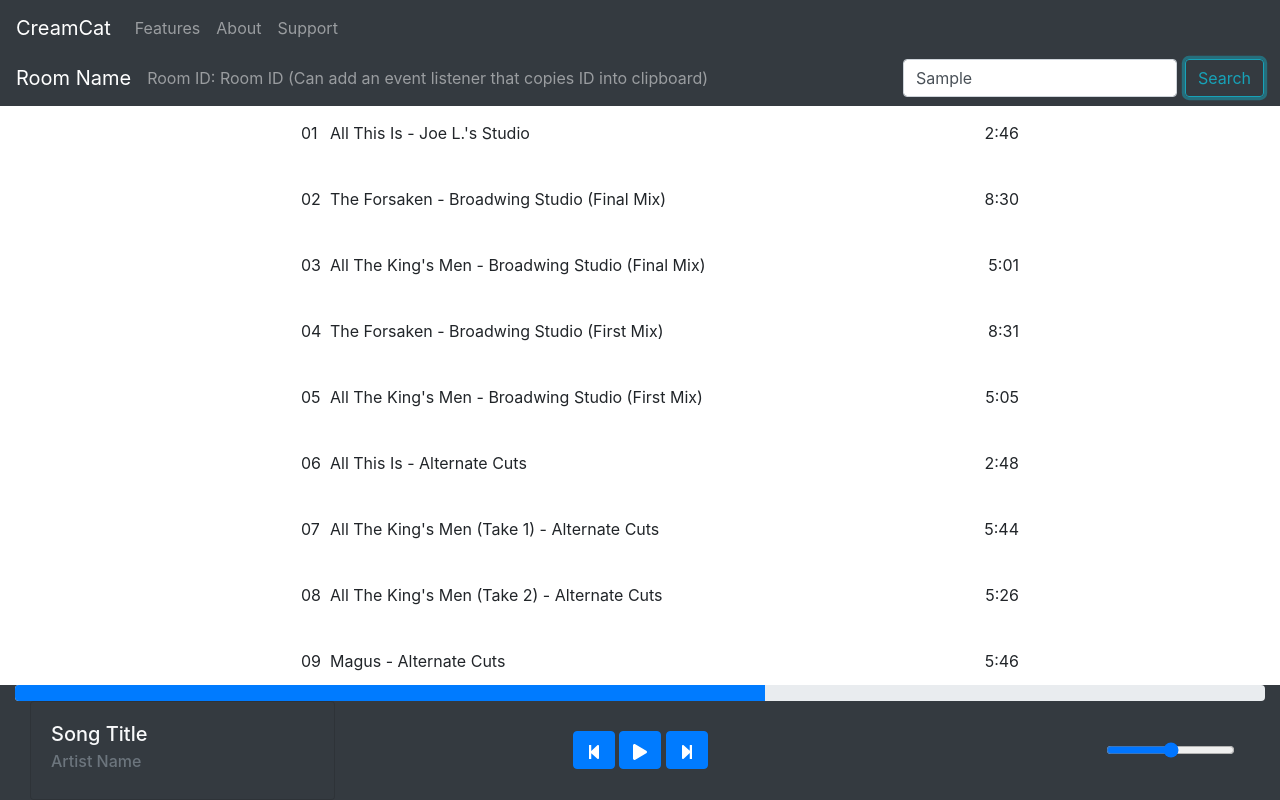
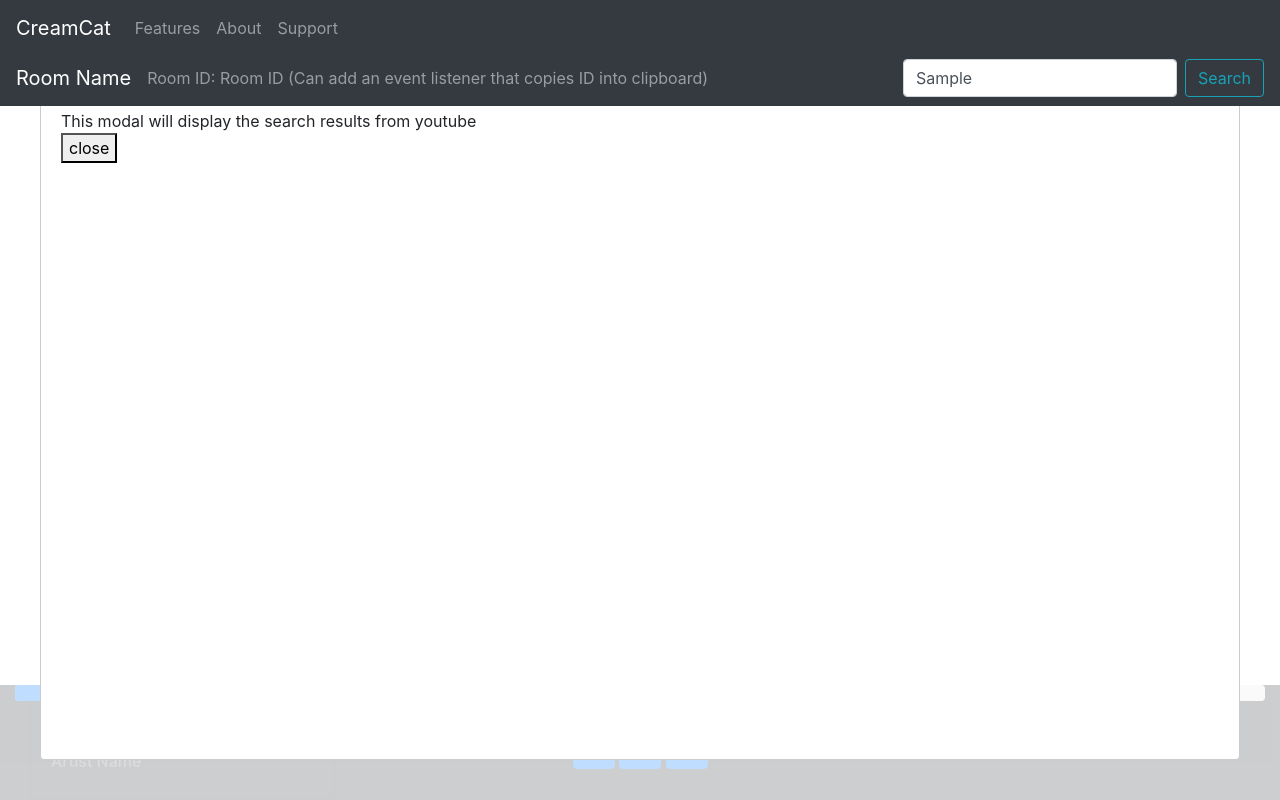
Before and after one commit to arangace/CreamCat, a React (Create React App) app in the folder frontend/: page /Room in a window 1280 px wide. Both pictures are taken after typing "Sample" into the empty fields and a click on the button "Search". Shown: the top 800 px of the page. Built offline with nearby package versions, Linux system fonts and the light colour scheme.

Commit message:
<feat>: search bar opens a modal window with no content

```diff
--- a/frontend/package.json
+++ b/frontend/package.json
@@ -15,6 +15,7 @@
     "react-bootstrap": "^1.5.2",
     "react-dom": "^17.0.1",
     "react-icons": "^4.2.0",
+    "react-modal": "^3.13.1",
     "react-router-dom": "^5.2.0",
     "react-scripts": "4.0.1",
     "web-vitals": "^0.2.4"
--- a/frontend/src/components/MusicPlayer/Header.js
+++ b/frontend/src/components/MusicPlayer/Header.js
@@ -1,4 +1,5 @@
 import { Navbar, Form, FormControl, Button } from "react-bootstrap";
+import SearchBar from "../SearchBar";
 import styles from "./Header.module.css";
 
 export default function Header() {
@@ -6,9 +7,9 @@ export default function Header() {
     const roomName = "Room Name";
     const roomID = "Room ID (Can add an event listener that copies ID into clipboard)";
 
-    const handleSearch = () => {
+    {/*const handleSearch = () => {
         // add search song functionality here
-    }
+    } */}
 
     return (
         <>
@@ -19,14 +20,15 @@ export default function Header() {
                     <Navbar.Collapse>
                         <Navbar.Text>Room ID: {roomID}</Navbar.Text>
                     </Navbar.Collapse>
-                    <Form inline>
+                    {/*<Form inline>
                         <FormControl
                             type="text"
                             placeholder="Search"
                             className="mr-sm-2"
                         />
                         <Button variant="outline-info" onClick={handleSearch}>Search</Button>
-                    </Form>
+                    </Form>*/}
+                    <SearchBar/>
                 </Navbar>
             </div>
         </>
--- a/frontend/src/components/Room.js
+++ b/frontend/src/components/Room.js
@@ -10,7 +10,6 @@ export default function Room() {
     return(
         <>
             <MusicPlayer/>
-//             <SearchBar/>
             <div>{roomID}</div>
             <div>{name}</div>
             <div>{description}</div>
--- a/frontend/src/components/SearchBar.js
+++ b/frontend/src/components/SearchBar.js
@@ -1,7 +1,7 @@
-import "react-bootstrap";
-import youtube from './youtubeSearch';
+import youtube from './youtubeSearch'
 import React,{useState} from 'react'
-import { Button} from "react-bootstrap";
+import Modal from 'react-modal';
+import { Form, FormControl, Button } from "react-bootstrap";
 
 
 export default function SearchBar(){
@@ -19,42 +19,63 @@ export default function SearchBar(){
     }
 
     const handleSubmit = async (e) => {
-        console.log("start")
+
         const term = searchQuery.search
-        const response = await youtube.get('/search', {
+        /*const response = await youtube.get('/search', {
             params:{
                 q: term
             }
-        })
-        console.log(response.data.items)
+        })*/
+        const response = {
+            data: term
+        }
+        console.log(term)
+        openModal()
+    }
+
+    const [modalIsOpen,setIsOpen] = React.useState(false);
+
+    function openModal() {
+        setIsOpen(true);
+    }
+
+    function closeModal(){
+        setIsOpen(false);
     }
 
     return (
         <>
-            <div className='search-bar ui segment'>
-                <form>
             <div>
-                        <label className="black-title">Search Music</label>
-                        <input
+                <Form inline>
+                    <FormControl
                         type="text"
                         id="search"
-                            className="form-control"
+                        className="mr-sm-2"
                         value={searchQuery.term}
                         onChange={handleChange}
                         placeholder="Search"
                     />
-                    </div>
-                    <div
-                        type="submit"
-                        >
+
                     <Button
+                        variant="outline-info"
                         onClick={handleSubmit}
                     >
                         Search
                     </Button>
-                    </div>
 
-                </form>
+                </Form>
+
+                <Modal
+                    isOpen={modalIsOpen}
+                    onRequestClose={closeModal}
+                    contentLabel="Example Modal"
+                >
+                    <div>cant see</div>
+                    <div>I am a modal</div>
+                    <div>This modal will display the search results from youtube</div>
+                    <button onClick={closeModal}>close</button>
+                </Modal>
+
             </div>
         </>
     )
```
Also changed, not shown: 1 other file (tests, documents, lock files or other folders). Lines whose indentation alone changed are shown as unchanged.
